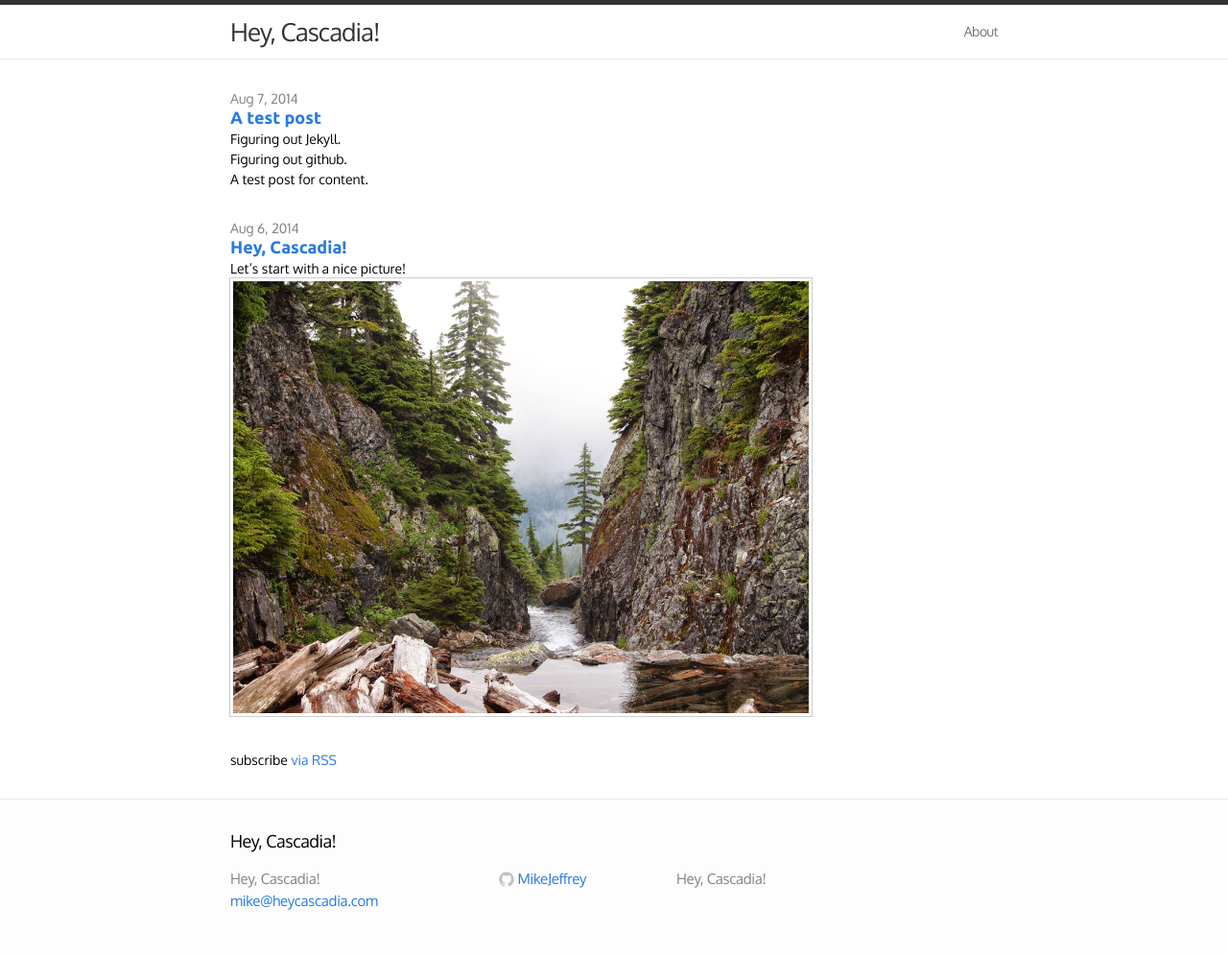
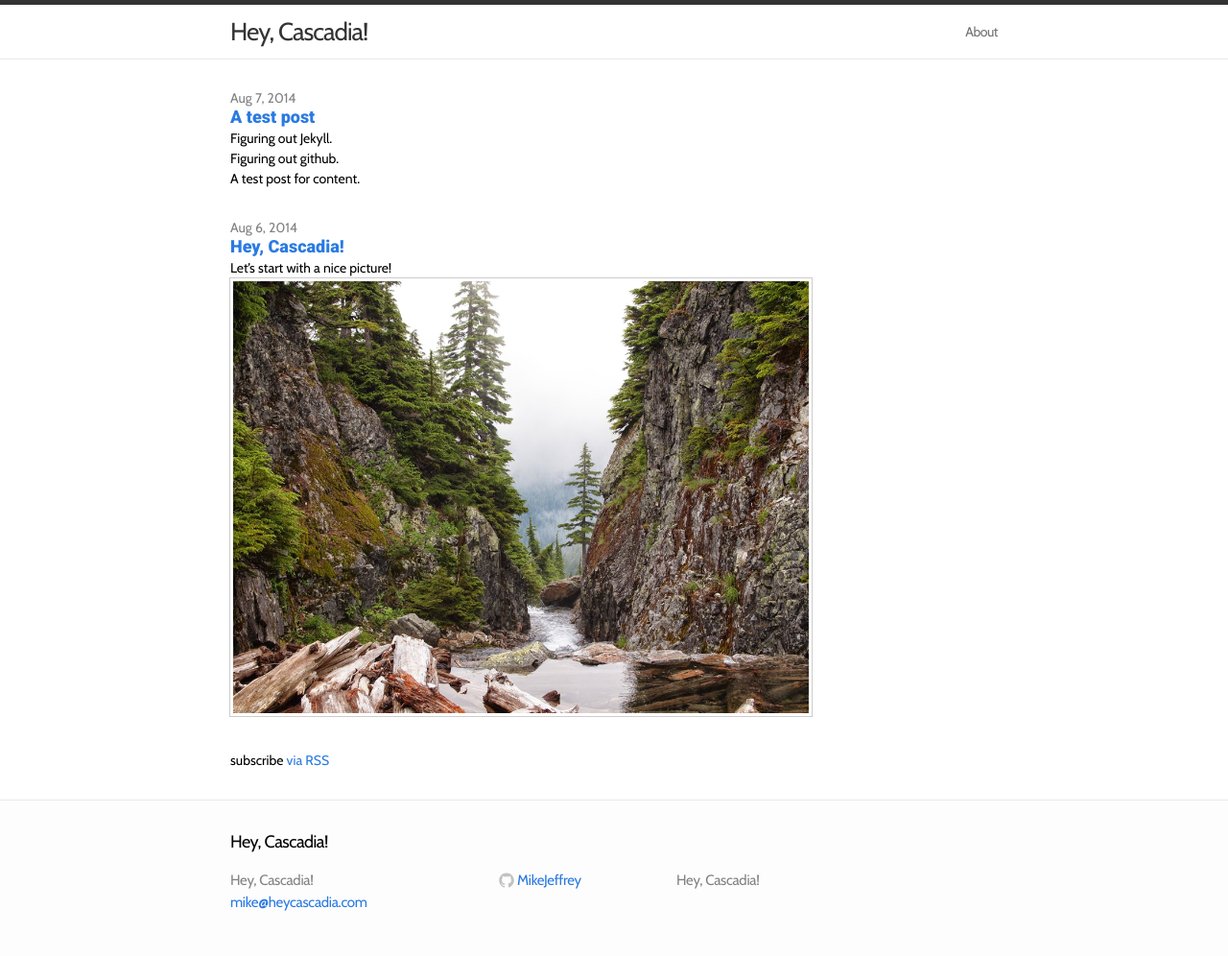
Before and after one commit to MikeJeffrey/heycascadia, a Jekyll site: the page built from index.html, in a window 1280 px wide. Shown: the whole page at 96% size. Built offline with Jekyll 4.4.1, drawn with Linux system fonts in a browser that asks for light colours.

Commit message:
Update main.css

```diff
--- a/css/main.css
+++ b/css/main.css
@@ -1,6 +1,5 @@
-@import url(http://fonts.googleapis.com/css?family=Roboto);
-@import url(http://fonts.googleapis.com/css?family=Ubuntu:400,700);
-@import url(http://fonts.googleapis.com/css?family=Oxygen:400,700);
+@import url(http://fonts.googleapis.com/css?family=Roboto:400,700,900);
+@import url(http://fonts.googleapis.com/css?family=Cabin:400,700,400italic,700italic);
 
 /* Base */
 /* ----------------------------------------------------------*/
@@ -13,10 +12,10 @@
 html, body { height: 100%; }
 
 body {
-  font-family: Oxygen, sans-serif;
+  font-family: Cabin, sans-serif;
   font-size: 14px;
   line-height: 1.5;
-  font-weight: 300;
+  font-weight: 400;
   background-color: #fdfdfd;
 }
 
@@ -157,8 +156,8 @@
 .posts .post-link {
   font-size: 18px;
   line-height: 1;
-  font-family: Ubuntu;
-  font-weight: bold;
+  font-family: Roboto;
+  font-weight: 900;
 }
 
 .posts .post-date {
```
